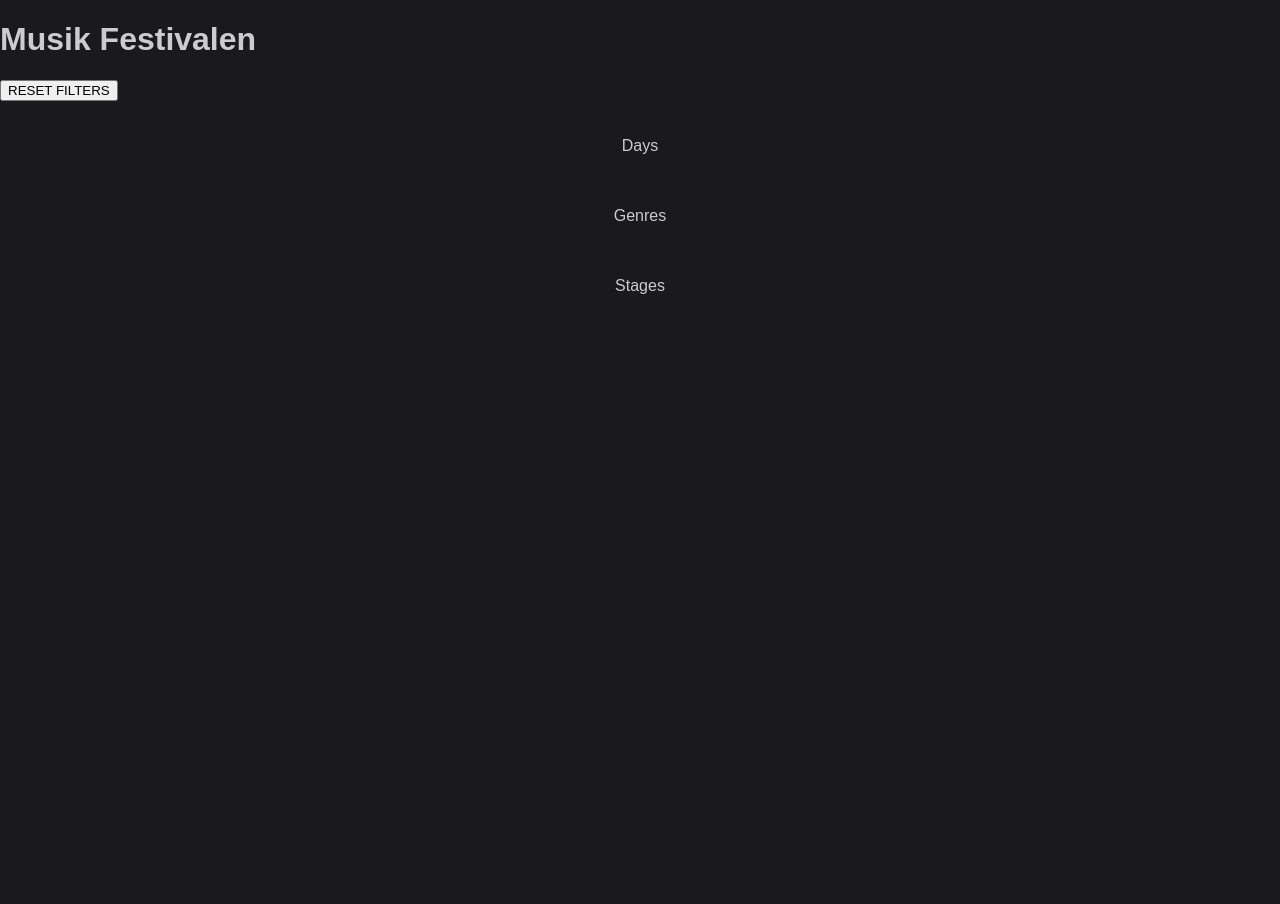
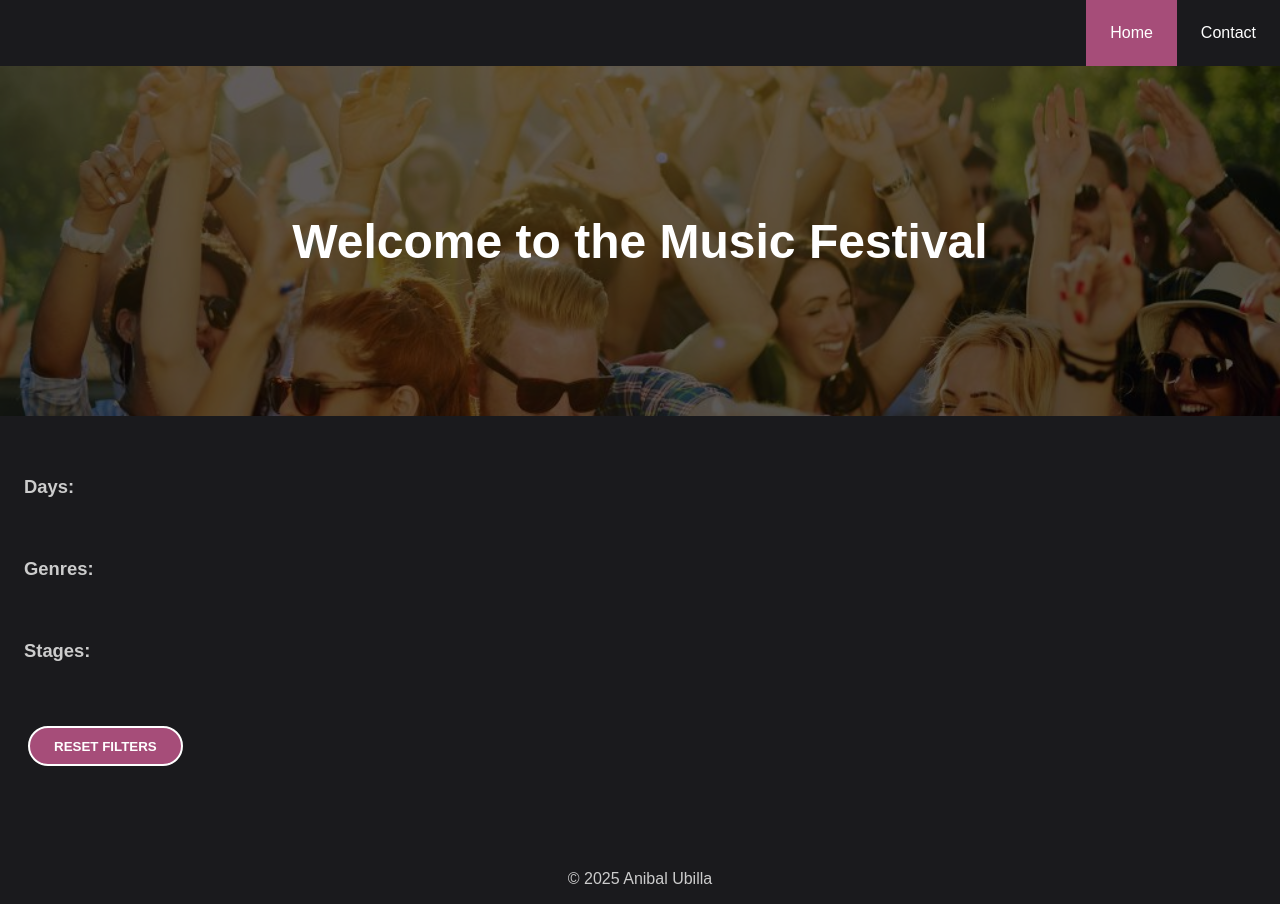
Before and after one commit to ubillanibal/Musikfestivalen, a plain HTML site: page main/index.html in a window 1280 px wide. Before the commit the page ends 800 px from the top, so only its background shows below. Drawn offline with Linux system fonts and the light colour scheme; no server answers.

Commit message:
Everything if not all is done.
Everything if not all is done.

```diff
--- a/main/index.html
+++ b/main/index.html
@@ -7,23 +7,54 @@
     <link rel="stylesheet" href="styles.css" />
   </head>
   <body>
-    <h1>Musik Festivalen</h1>
+    <div class="wrapper">
+      <header>
+        <nav>
+          <ul class="menu">
+            <li class="active-nav"><a href="index.html">Home</a></li>
+            <li><a href="index.html">Contact</a></li>
+          </ul>
+        </nav>
+      </header>
 
-    <button id="reset-filters">RESET FILTERS</button>
+      <div class="hero">
+        <div class="overlay"></div>
+        <h1>Welcome to the Music Festival</h1>
+      </div>
 
-    <div class="button-container" id="days-container">
-      <p>Days</p>
+      <main>
+        <div class="filters">
+          <p>Days:</p>
+          <div class="buttons-container" id="days-container"></div>
+        </div>
+
+        <div class="filters">
+          <p>Genres:</p>
+          <div class="buttons-container" id="genres-container"></div>
+        </div>
+
+        <div class="filters">
+          <p>Stages:</p>
+          <div class="buttons-container" id="stages-container"></div>
+        </div>
+
+        <div class="filters">
+          <button id="button-reset-filters">RESET FILTERS</button>
+        </div>
+
+        <div id="artists-container"></div>
+      </main>
+
+      <footer>
+        <p>
+          ©
+          <script>
+            document.write(/\d{4}/.exec(Date())[0]);
+          </script>
+          Anibal Ubilla
+        </p>
+      </footer>
     </div>
-
-    <div class="button-container" id="genres-container">
-      <p>Genres</p>
-    </div>
-
-    <div class="button-container" id="stages-container">
-      <p>Stages</p>
-    </div>
-
-    <div id="artists-container"></div>
     <script src="script.js"></script>
   </body>
 </html>
--- a/main/script.js
+++ b/main/script.js
@@ -34,12 +34,27 @@ async function main() {
       .map((item) => {
         const { name, description, genre, day, stage } = item.fields;
 
+        // Get raw date string
+        const rawDate = getFieldById(day.sys.id, "date");
+
+        // Parse and format the date
+        const dateObject = new Date(rawDate);
+        const formattedDate = dateObject.toLocaleDateString("en-GB", {
+          day: "numeric",
+          month: "long",
+        }); // e.g., "7 June"
+        const formattedTime = dateObject.toLocaleTimeString("en-GB", {
+          hour: "numeric",
+          hour12: true,
+        }); // e.g., "1 AM"
+
         return {
           name,
           desc: description,
           genre: getFieldById(genre.sys.id, "name"),
           day: getFieldById(day.sys.id, "description"),
-          date: getFieldById(day.sys.id, "date"),
+          date: formattedDate,
+          time: formattedTime,
           stage: getFieldById(stage.sys.id, "name"),
         };
       });
@@ -51,8 +66,6 @@ async function main() {
         .map((item) => item.fields[fieldName]);
     }
 
-    const days = extractFields("day", "description");
-
     const weekOrder = [
       "Monday",
       "Tuesday",
@@ -62,6 +75,7 @@ async function main() {
       "Saturday",
       "Sunday",
     ];
+    const days = extractFields("day", "description");
     days.sort((a, b) => weekOrder.indexOf(a) - weekOrder.indexOf(b));
     const stages = extractFields("stage", "name");
     const genres = extractFields("genre", "name");
@@ -91,10 +105,10 @@ async function main() {
       <div class="artist-card">
         <h2>${artist.name}</h2>
         <p>${artist.day}</p>
-        <p>${artist.date}</p>
+        <p>${artist.date} at ${artist.time}</p>
         <p>${artist.stage}</p>
+        <p>${artist.genre}</p>
         <p>${artist.desc}</p>
-        <p>${artist.genre}</p>
       </div>`
       )
       .join(""); //Removes a pesky "," between artist-cards
@@ -116,7 +130,7 @@ async function main() {
 
       artistCards.forEach((card) => {
         const artistDay = card.querySelector("p:nth-of-type(1)").textContent;
-        const artistGenre = card.querySelector("p:nth-of-type(5)").textContent;
+        const artistGenre = card.querySelector("p:nth-of-type(4)").textContent;
         const artistStage = card.querySelector("p:nth-of-type(3)").textContent;
 
         //Helper function to keep the code DRY
--- a/main/styles.css
+++ b/main/styles.css
@@ -1,8 +1,21 @@
-/*
+/* https://colorhunt.co/palette/1a1a1d3b1c326a1e55a64d79 */
 
-https://colorhunt.co/palette/1a1a1d3b1c326a1e55a64d79
-
-*/
+/* Reset some default styles */
+body,
+h1,
+h2,
+p,
+ul,
+li,
+a,
+form,
+input,
+textarea,
+button {
+  margin: 0;
+  padding: 0;
+  box-sizing: border-box;
+}
 
 body {
   font-family: "Codystar", sans-serif;
@@ -12,6 +25,82 @@ body {
   color: #cccccc;
 }
 
+header {
+  box-shadow: #1a1a1d;
+  color: #cccccc;
+  display: flex;
+  justify-content: right;
+}
+
+header h1 {
+  padding-left: 1rem;
+}
+
+.menu {
+  list-style: none;
+  display: flex;
+  justify-content: center;
+}
+
+.menu li {
+  padding: 1.5rem;
+}
+
+.menu li a {
+  color: white;
+  text-decoration: none;
+}
+
+.menu li:hover {
+  background-color: #575757;
+  color: #fff;
+}
+
+.active-nav {
+  background-color: #a64d79;
+}
+
+main {
+  flex: 1;
+  padding: 24px;
+}
+
+#about,
+#projects,
+#contact {
+  margin: 24px 0;
+}
+
+.hero {
+  position: relative;
+  background-image: url(../img/hero.jpg);
+  background-size: cover;
+  background-position: center;
+  height: 350px;
+  display: flex;
+  align-items: center;
+  justify-content: center;
+  color: white;
+  text-align: center;
+}
+
+.hero .overlay {
+  position: absolute;
+  top: 0;
+  left: 0;
+  width: 100%;
+  height: 100%;
+  background-color: rgba(0, 0, 0, 0.6);
+  z-index: 1;
+}
+
+.hero h1 {
+  position: relative;
+  z-index: 2;
+  font-size: 3rem; /* Adjust the font size as needed */
+  margin: 0;
+}
+
 #artists-container {
   display: flex;
   flex-direction: row;
@@ -19,8 +108,8 @@ body {
   align-content: center;
   flex-wrap: wrap;
   gap: 16px;
-  margin-top: 36px;
-  margin-bottom: 36px;
+  margin-top: 24px;
+  margin-bottom: 24px;
 }
 
 #artists-container > * {
@@ -32,24 +121,52 @@ body {
   box-sizing: border-box;
 }
 
-.button-container {
-  display: flex;
-  justify-content: center;
-  margin-top: 20px;
-  flex-wrap: wrap;
+.artist-card > p {
+  margin-top: 8px;
+  margin-bottom: 8px;
 }
 
-.button-container > button {
+.filters {
+  margin-top: 36px;
+  margin-bottom: 36px;
+}
+
+.filters > p {
+  margin-bottom: 8px;
+  font-size: 1.15rem;
+  font-weight: bold;
+}
+
+.buttons-container {
+  display: flex;
+  justify-content: left;
+  flex-wrap: wrap;
+  border-radius: 20px;
+  padding: 8px;
+}
+
+.buttons-container > button {
+  height: 40px;
+  border-radius: 20px;
+  padding-left: 24px;
+  padding-right: 24px;
+  text-align: center;
   background-color: #3b1c32;
   color: #cccccc;
   border: 2px solid #a64d79;
-  border-radius: 20px;
-  padding: 8px 16px;
+  margin: 4px;
 }
 
-.button-container > button:hover {
+.buttons-container > button:hover {
   background-color: #a64d79;
   color: #3b1c32;
+}
+
+@media (hover: none) {
+  .buttons-container > button:hover {
+    background-color: #3b1c32;
+    color: #cccccc;
+  }
 }
 
 .selected-filter {
@@ -57,3 +174,40 @@ body {
   color: #3b1c32 !important;
   border: 2px solid #cccccc !important;
 }
+
+#button-reset-filters {
+  height: 40px;
+  border-radius: 20px;
+  padding-left: 24px;
+  padding-right: 24px;
+  text-align: center;
+  background-color: #a64d79;
+  color: white;
+  border: 2px solid white;
+  margin: 4px;
+  font-weight: bold;
+}
+
+#button-reset-filters:hover {
+  background-color: #3b1c32;
+  color: #e3cfcf;
+}
+
+@media (hover: none) {
+  #button-reset-filters:hover {
+    background-color: #a64d79;
+    color: white;
+  }
+}
+
+.wrapper {
+  display: flex;
+  flex-direction: column;
+  min-height: 100vh;
+}
+
+footer {
+  color: #cccccc;
+  padding: 1rem;
+  text-align: center;
+}
```
Also changed, not shown: img/hero.jpg (added).
